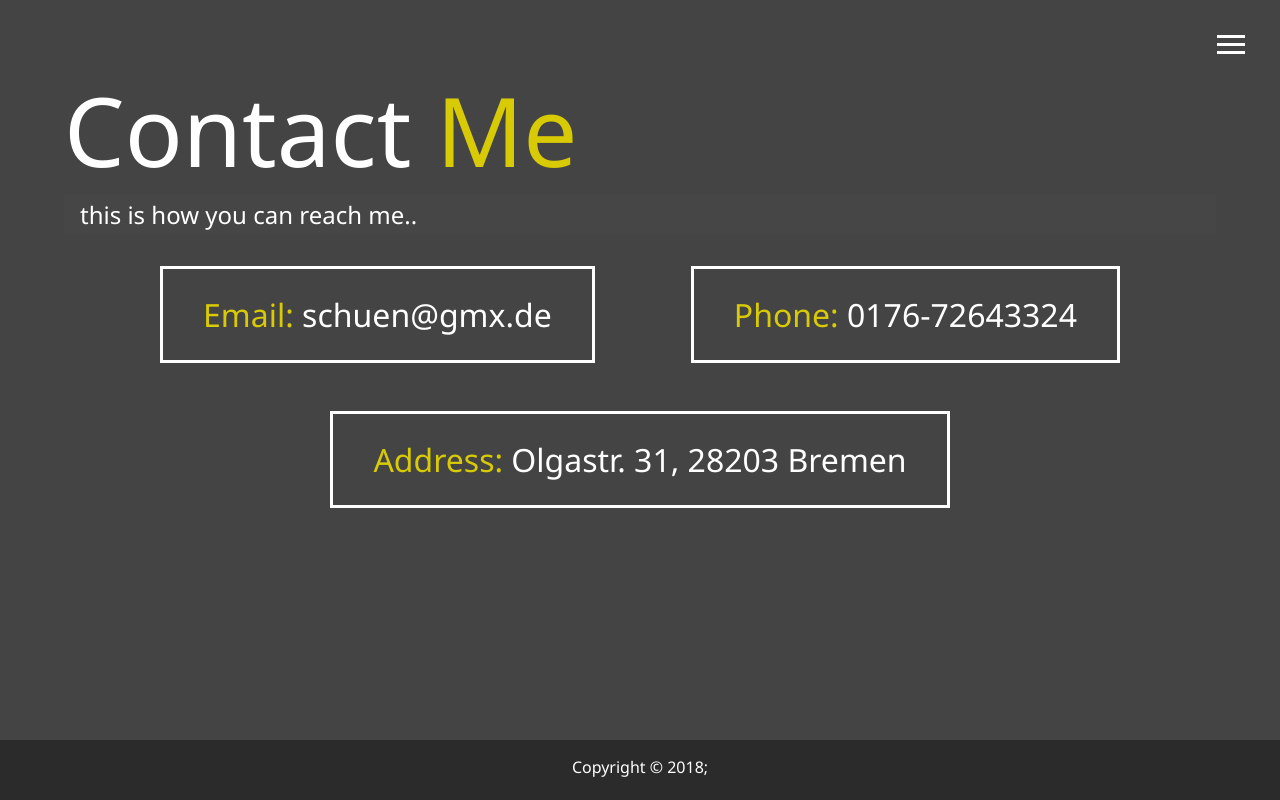
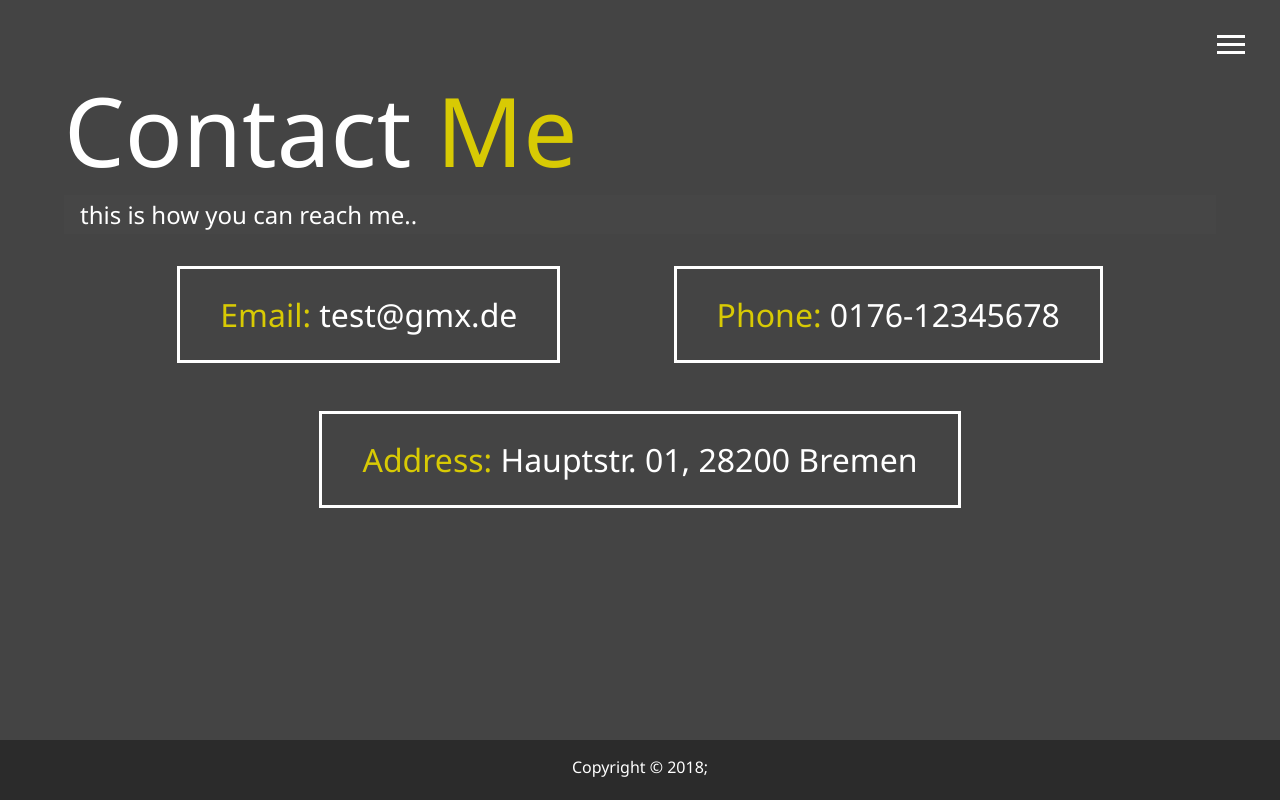
Before and after one commit to Zwennsch/traversy_portfolio, a website: page dist/contact.html in a window 1280 px wide. Drawn offline with Linux system fonts and the light colour scheme.

Commit message:
Update contact.html

```diff
--- a/dist/contact.html
+++ b/dist/contact.html
@@ -57,15 +57,15 @@
         <div class="boxes">
             <div>
                 <span class="text-secondary">Email: </span>
-                schuen@gmx.de
+                test@gmx.de
             </div>
             <div>
                 <span class="text-secondary">Phone: </span>
-                0176-72643324
+                0176-12345678
             </div>
             <div>
                 <span class="text-secondary">Address: </span>
-                Olgastr. 31, 28203 Bremen
+                Hauptstr. 01, 28200 Bremen
             </div>
 
         </div>
```
